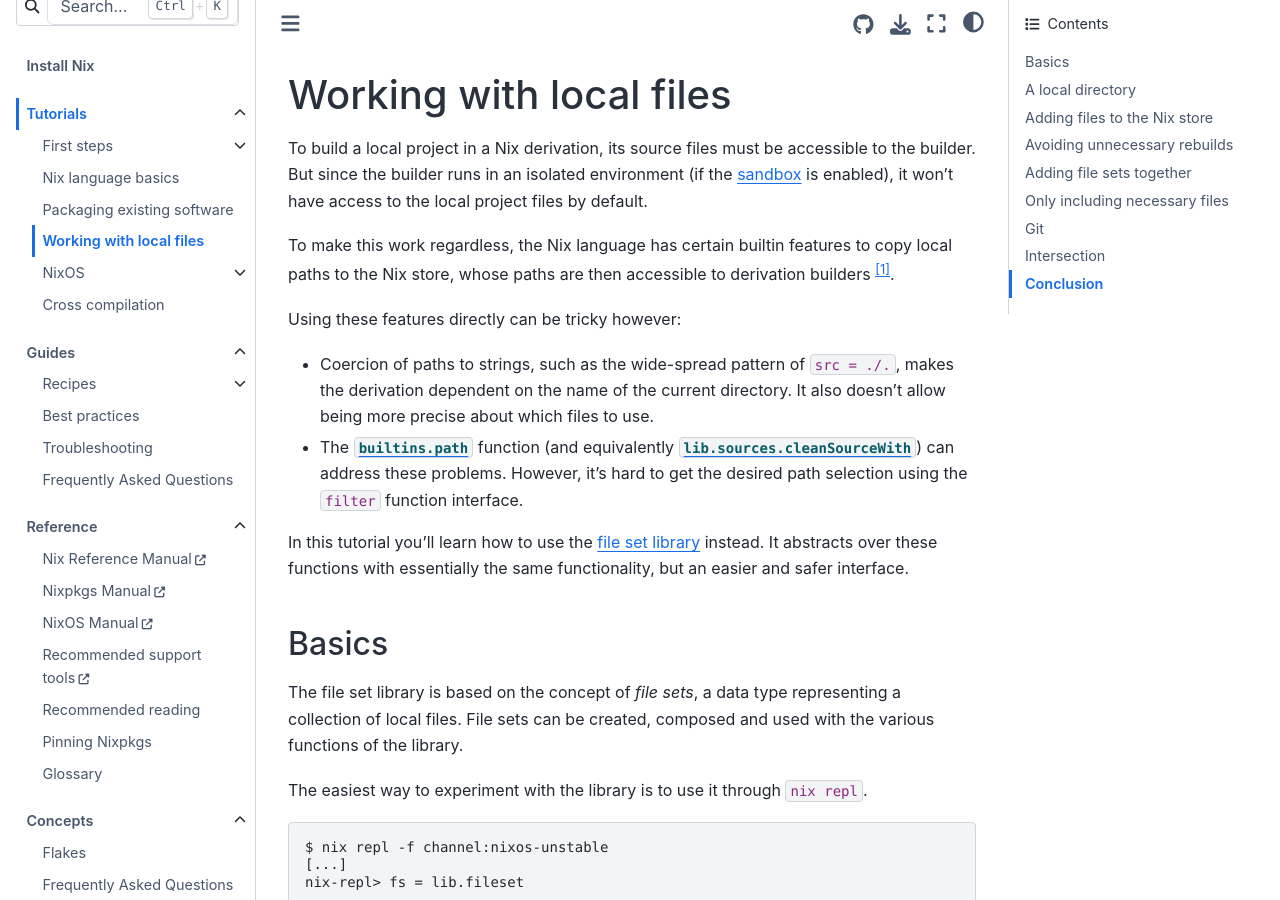
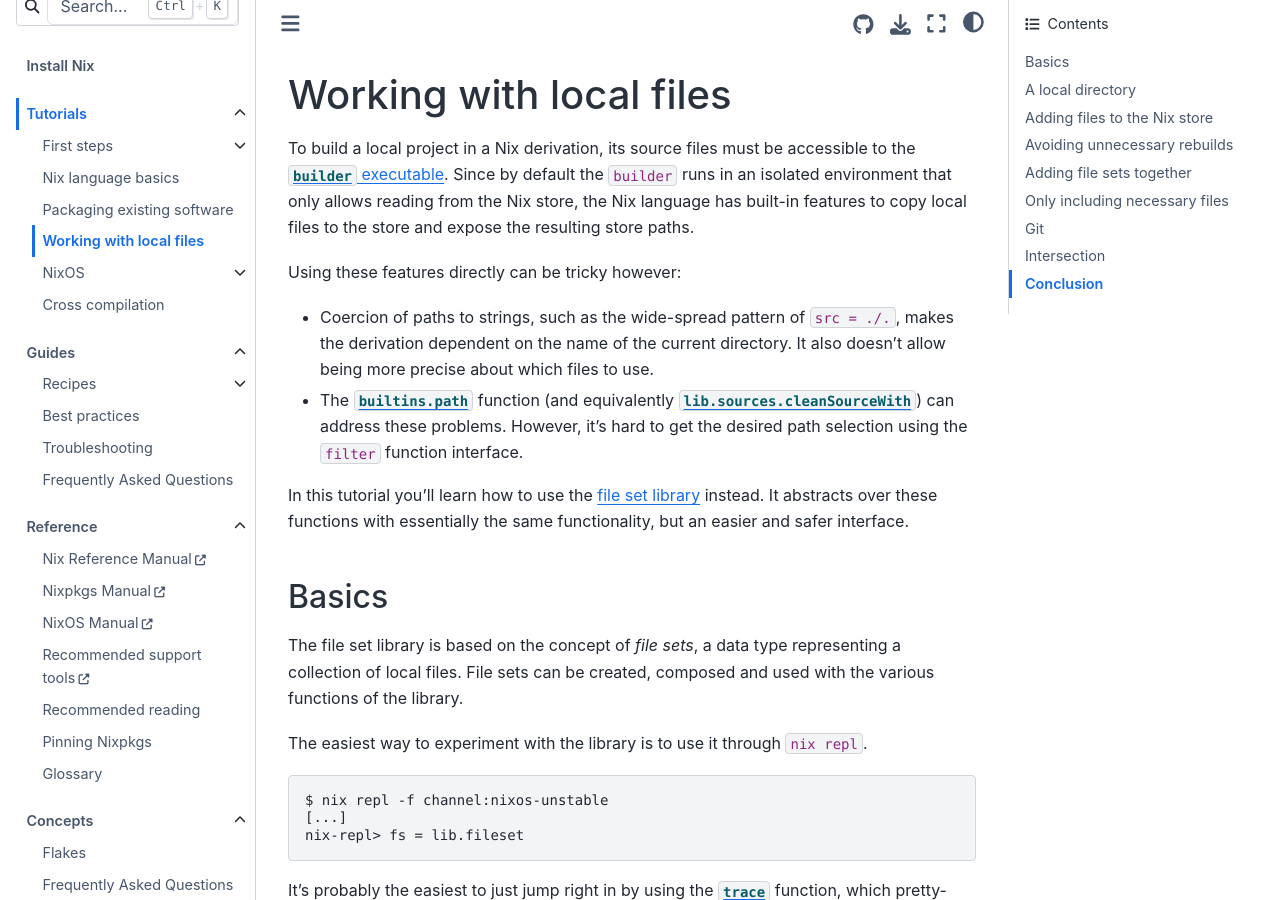
Before and after one commit to NixOS/nix.dev, a Sphinx documentation site: the page built from source/tutorials/file-sets.md, in a window 1280 px wide and 900 px high. Built offline with Sphinx 7.4.7 and the Sphinx Book theme 1.1.4, drawn with Linux system fonts in a browser that asks for light colours; some of the changed text lies outside the part shown.

Commit message:
shorten introduction
- link to reference documentation on the `builder` executable
- since the sandbox is enabled by default, we can just say that

```diff
--- a/source/tutorials/file-sets.md
+++ b/source/tutorials/file-sets.md
@@ -2,15 +2,9 @@
 # Working with local files
 <!-- TODO: Switch all mentions of unstable to stable once 23.11 is out -->
 
-To build a local project in a Nix derivation, its source files must be accessible to the builder.
-But since the builder runs in an isolated environment (if the [sandbox](https://nixos.org/manual/nix/stable/command-ref/conf-file.html#conf-sandbox) is enabled),
-it won't have access to the local project files by default.
-
-To make this work regardless, the Nix language has certain builtin features to copy local paths to the Nix store,
-whose paths are then accessible to derivation builders [^1].
-
-[^1]: Technically only Nix store paths from the derivations inputs can be accessed,
-but in practice this distinction is not important.
+To build a local project in a Nix derivation, its source files must be accessible to the [`builder` executable](https://nixos.org/manual/nix/stable/language/derivations#attr-builder).
+Since by default the `builder` runs in an isolated environment that only allows reading from the Nix store,
+the Nix language has built-in features to copy local files to the store and expose the resulting store paths.
 
 Using these features directly can be tricky however:
 
```
